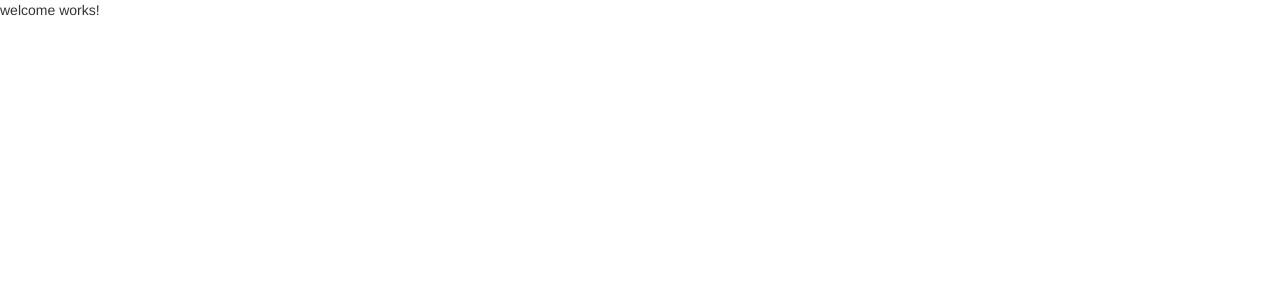
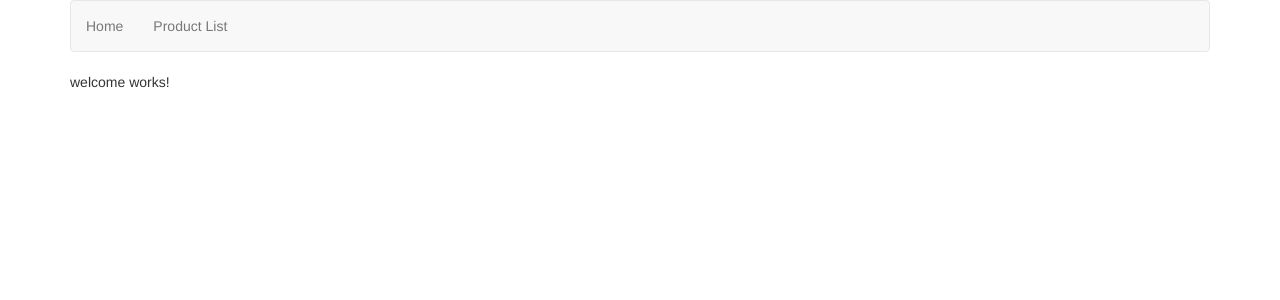
Before and after one commit to HarryWang74/learning-angular2, an Angular app: page /welcome in a window 1280 px wide. Shown: the top 300 px of the page. Built offline with nearby package versions, Linux system fonts and the light colour scheme.

Commit message:
add global nav

```diff
--- a/src/app/app.component.html
+++ b/src/app/app.component.html
@@ -1 +1,10 @@
-<router-outlet></router-outlet>
+<div class='container'>
+    <nav class='navbar navbar-default'>
+        <ul class='nav navbar-nav'>
+            <li><a [routerLink]="['/welcome']">Home</a></li>
+            <li><a [routerLink]="['/products']">Product List</a></li>
+        </ul>
+    </nav>
+
+    <router-outlet></router-outlet>
+</div>
```
